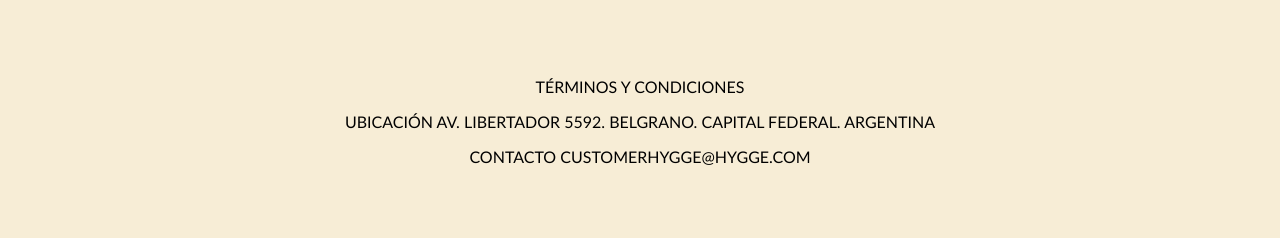
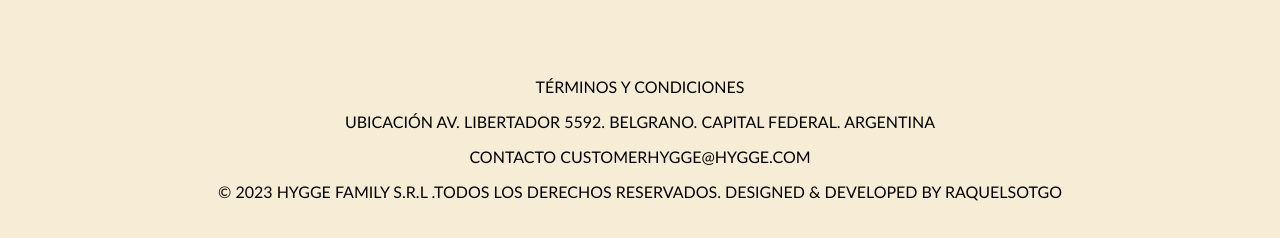
Before and after one commit to RSotg/Hygge-Experiencia, a plain HTML site: page index.html in a window 1280 px wide. Shown: the part 510-748 px from the top of the page. Drawn offline with Linux system fonts and the light colour scheme.

Commit message:
nuevo div agregado

```diff
--- a/index.html
+++ b/index.html
@@ -46,6 +46,13 @@
       </div>
 
       <div><p>Contacto CustomerHygge@hygge.com</p></div>
+
+      <div>
+        <p>
+          © 2023 Hygge family s.r.l .TODOS LOS DERECHOS RESERVADOS. DESIGNED &
+          DEVELOPED BY Raquelsotgo
+        </p>
+      </div>
     </footer>
   </body>
 </html>
```
